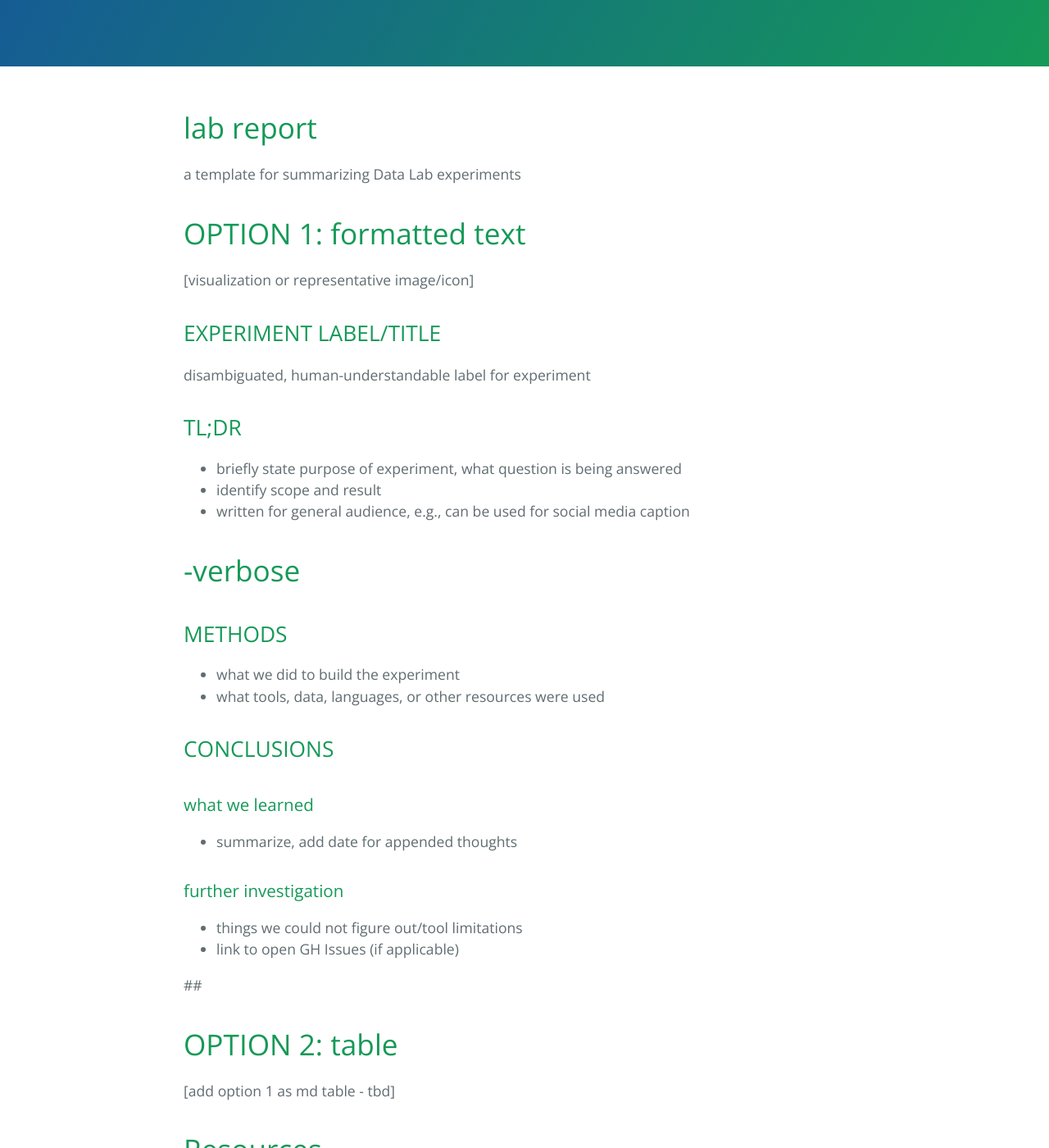
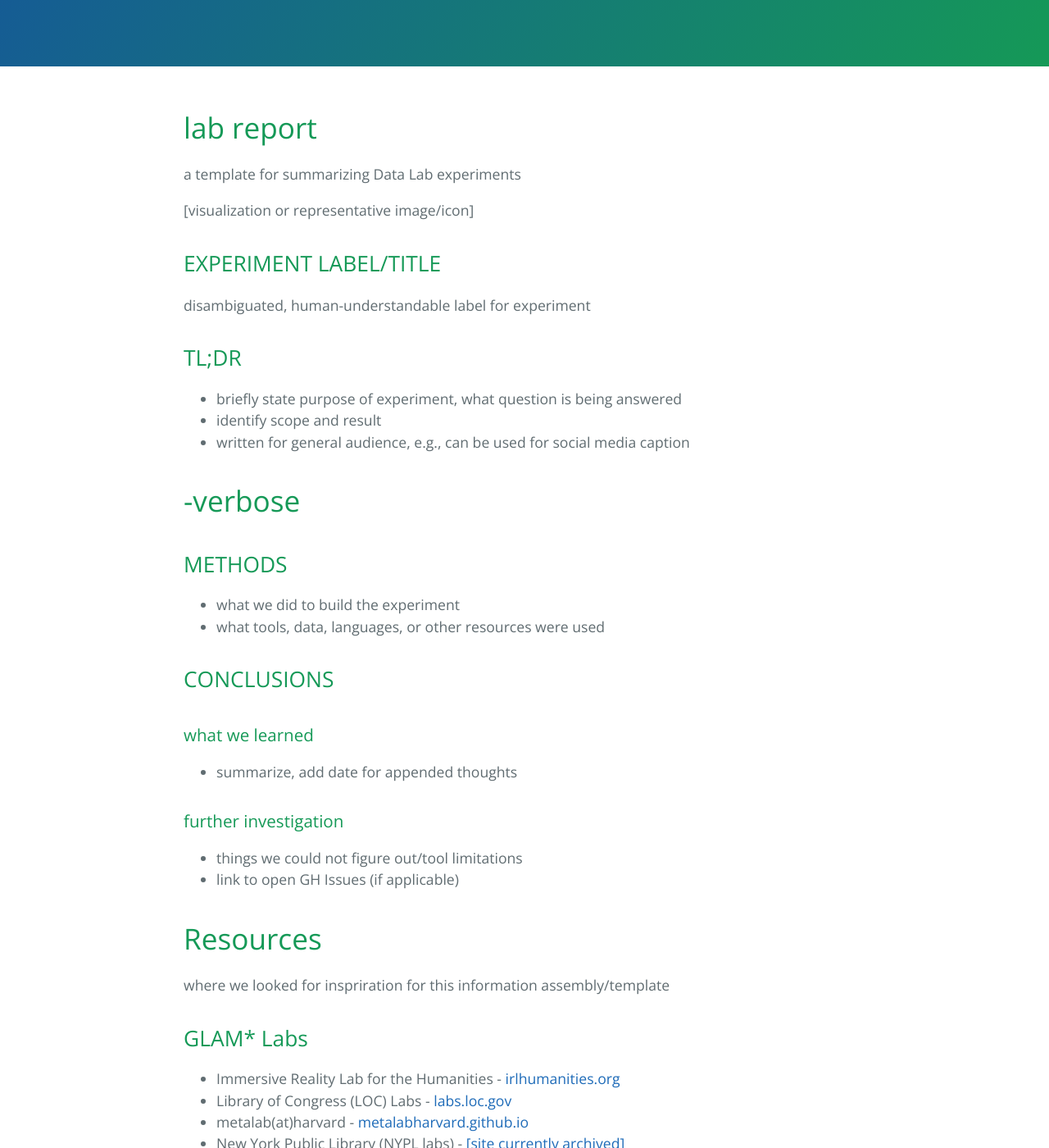
Before and after one commit to CarnegieHall/datalab, a Jekyll site: the page built from labreport.md, in a window 1280 px wide and 1400 px high, scrolled down 245 px. Shown: the whole window at 82% size. Built offline with Jekyll 4.4.1, drawn with Linux system fonts in a browser that asks for light colours; our own code applies the rules of GitHub Pages for plain Markdown files.

Commit message:
remove option 2

```diff
--- a/labreport.md
+++ b/labreport.md
@@ -1,7 +1,5 @@
 # lab report
 a template for summarizing Data Lab experiments
-
-# OPTION 1: formatted text
 
 [visualization or representative image/icon]
 
@@ -27,12 +25,6 @@ disambiguated, human-understandable label for experiment
 - things we could not figure out/tool limitations
 - link to open GH Issues (if applicable)
 
-##
-
-
-# OPTION 2: table
-[add option 1 as md table - tbd]
-
 
 # Resources
 where we looked for inspriration for this information assembly/template
```
